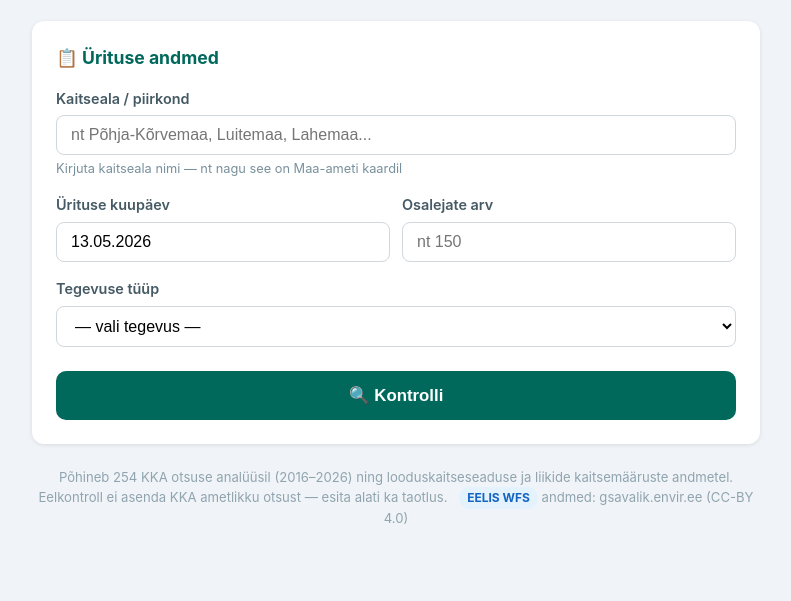
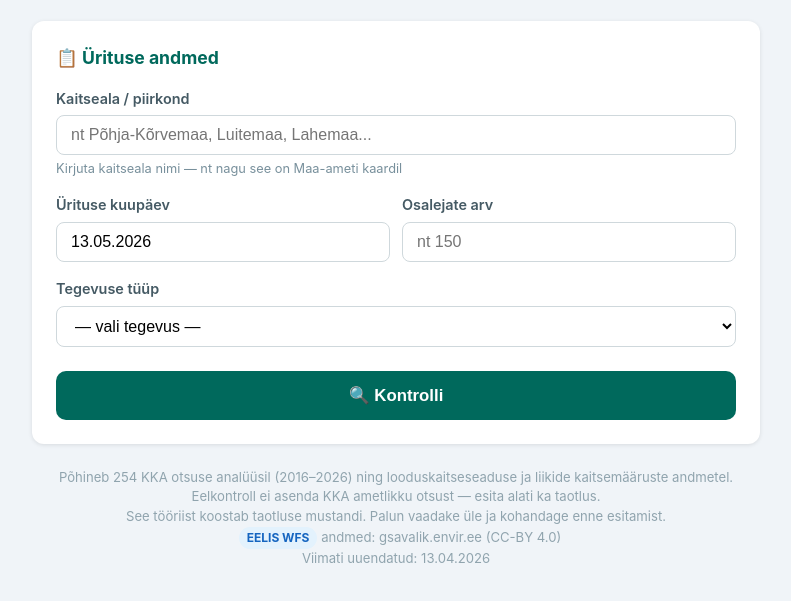
Before and after one commit to ttamkivi/kka-validator, a plain HTML site: page index.html in a window 1280 px wide. Shown: the part 213-814 px from the top of the page, without its empty margins (244-1035 px from the left). Drawn offline with Linux system fonts and the light colour scheme.

Commit message:
lisa: mustandi hoiatus ja 'viimati uuendatud' kuupäev

```diff
--- a/index.html
+++ b/index.html
@@ -361,8 +361,10 @@
 
   <div class="footer-note">
     Põhineb 254 KKA otsuse analüüsil (2016–2026) ning looduskaitseseaduse ja liikide kaitsemääruste andmetel.<br>
-    Eelkontroll ei asenda KKA ametlikku otsust — esita alati ka taotlus.
-    <span class="eelis-badge">EELIS WFS</span> andmed: gsavalik.envir.ee (CC-BY 4.0)
+    Eelkontroll ei asenda KKA ametlikku otsust — esita alati ka taotlus.<br>
+    See tööriist koostab taotluse mustandi. Palun vaadake üle ja kohandage enne esitamist.<br>
+    <span class="eelis-badge">EELIS WFS</span> andmed: gsavalik.envir.ee (CC-BY 4.0)<br>
+    Viimati uuendatud: 13.04.2026
   </div>
 
   </div><!-- end checkerContent -->
```
